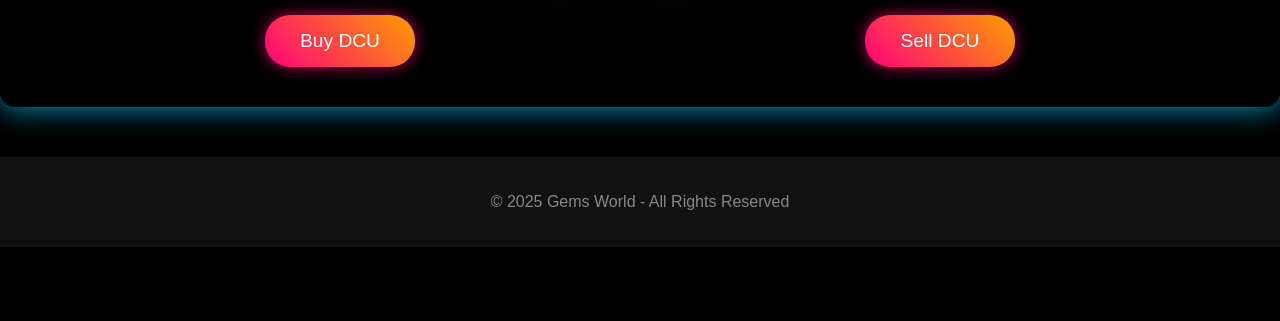
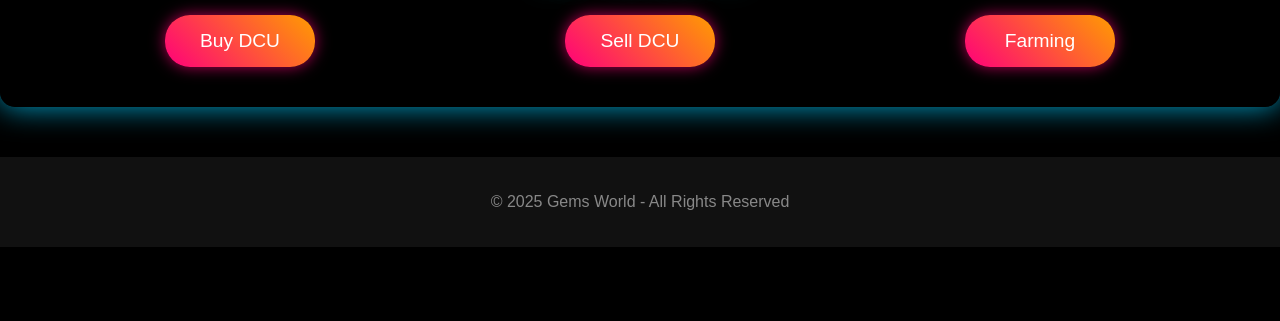
Before and after one commit to CARROTSUSU/GEMS-WORLD, a plain HTML site: page index.html in a window 1280 px wide. Shown: the part 479-800 px from the top of the page. Drawn offline with Linux system fonts and the light colour scheme.

Commit message:
Update index.html

```diff
--- a/index.html
+++ b/index.html
@@ -61,7 +61,7 @@
             margin-top: 30px;
         }
 
-        .buy-btn, .sell-btn {
+        .buy-btn, .sell-btn, .farming-btn {
             background: linear-gradient(45deg, #ff007a, #ff9d00);
             border: none;
             color: white;
@@ -74,7 +74,7 @@
             box-shadow: 0 0 15px rgba(255, 0, 122, 0.7);
         }
 
-        .buy-btn:hover, .sell-btn:hover {
+        .buy-btn:hover, .sell-btn:hover, .farming-btn:hover {
             background: linear-gradient(45deg, #00c8ff, #ff007a);
             transform: scale(1.05);
         }
@@ -104,6 +104,7 @@
         <div class="button-container">
             <button class="buy-btn" onclick="goToSite('buy')">Buy DCU</button>
             <button class="sell-btn" onclick="goToSite('sell')">Sell DCU</button>
+            <button class="farming-btn" onclick="goToSite('farming')">Farming</button>
         </div>
     </div>
 
@@ -118,11 +119,13 @@
             document.getElementById('dcuAmount').textContent = dcu;
         }
 
-        // Redirect to the specified URL for Buy/Sell action
+        // Redirect to the specified URL for Buy/Sell/Farming action
         function goToSite(action) {
             if (action === 'buy') {
                 window.location.href = "https://carrotsusu.github.io/Items-world/";
             } else if (action === 'sell') {
+                window.location.href = "https://carrotsusu.github.io/Items-world/";
+            } else if (action === 'farming') {
                 window.location.href = "https://carrotsusu.github.io/Items-world/";
             }
         }
```
